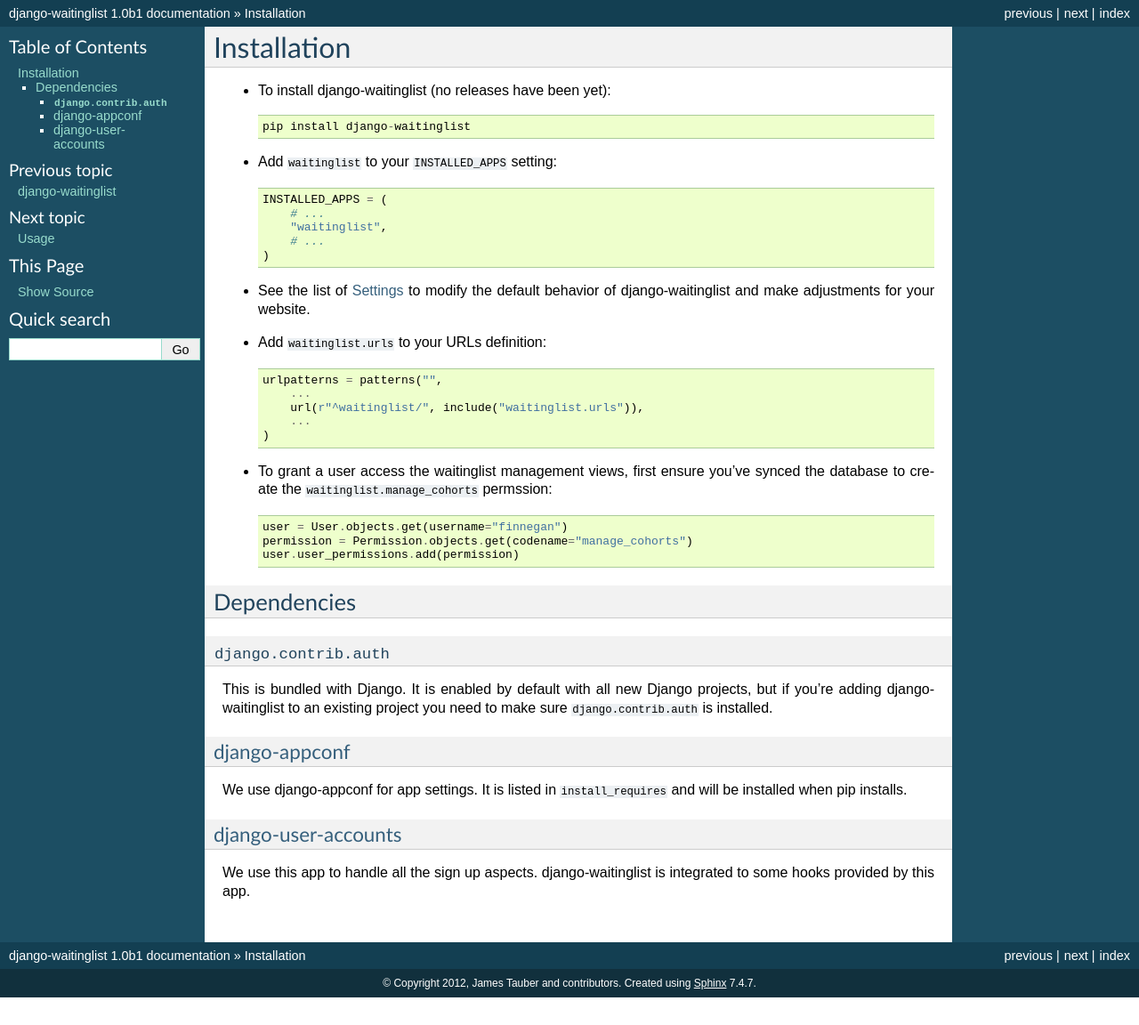
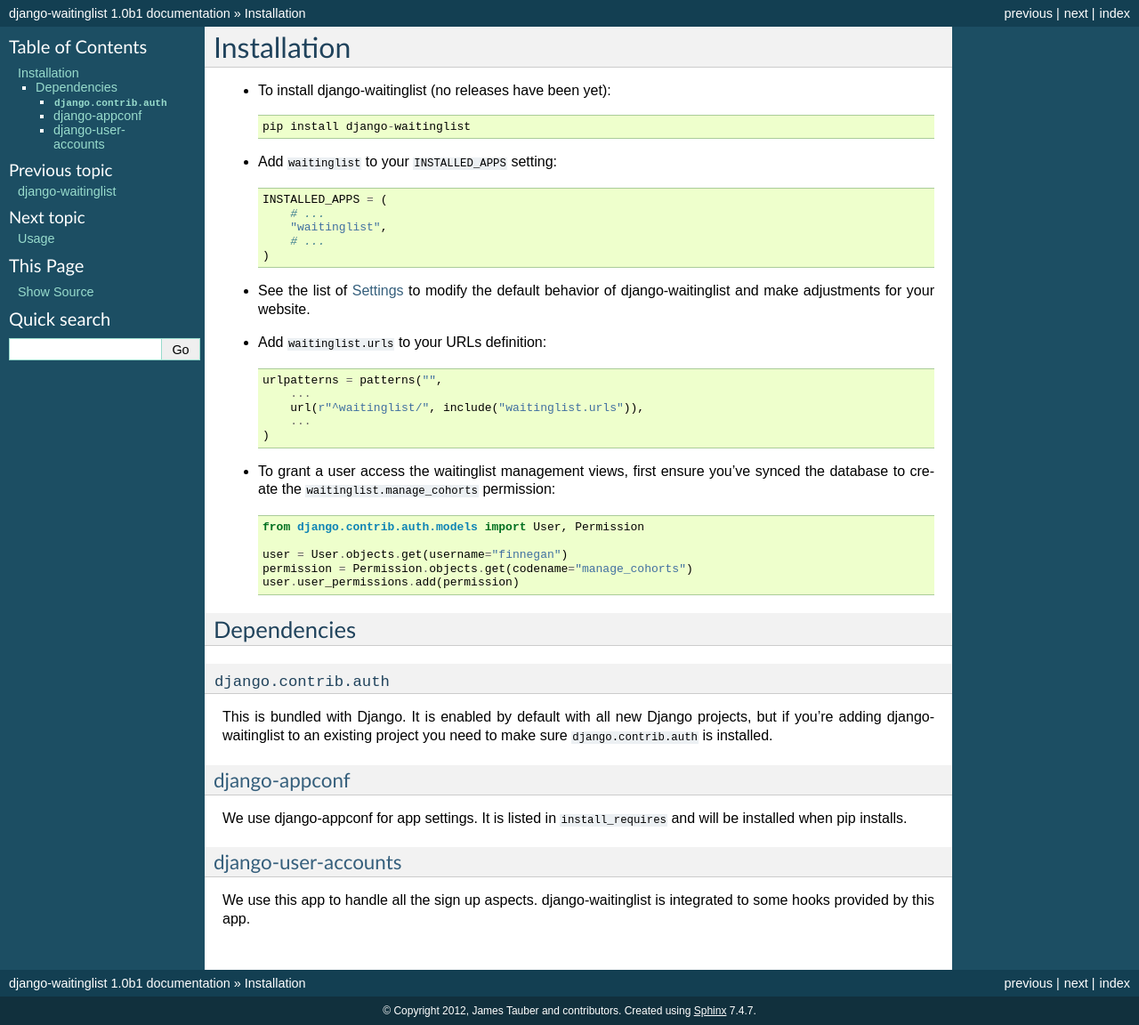
Before and after one commit to pinax/django-waitinglist, a Sphinx documentation site: the page built from docs/installation.rst, in a window 1280 px wide. Shown: the whole page at 89% size. Built offline with Sphinx 7.4.7, drawn with Linux system fonts in a browser that asks for light colours; before the commit the page ends 1121 px from its top, so only the background shows below that.

Commit message:
update docs

```diff
--- a/docs/installation.rst
+++ b/docs/installation.rst
@@ -29,7 +29,9 @@
 
 * To grant a user access the waitinglist management views, first
   ensure you've synced the database to create the
-  ``waitinglist.manage_cohorts`` permssion::
+  ``waitinglist.manage_cohorts`` permission::
+
+   from django.contrib.auth.models import User, Permission
 
    user = User.objects.get(username="finnegan")
    permission = Permission.objects.get(codename="manage_cohorts")
```
